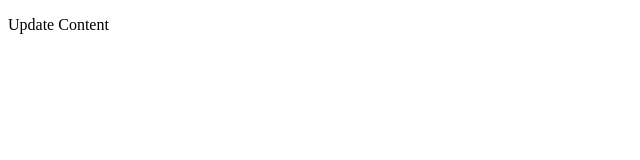
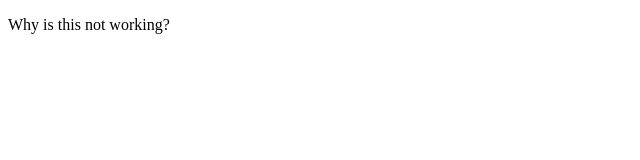
Before and after one commit to foohyfooh/gh-test, a website: page index.html in a window 1280 px wide. Shown: the full height of the page, 0-640 px from the left. Drawn offline with Linux system fonts and the light colour scheme.

Commit message:
Update deploy_key.enc

```diff
--- a/index.html
+++ b/index.html
@@ -5,6 +5,6 @@
     <title>Github Pages Test</title>
 </head>
 <body>
-    <p>Update Content</p>
+    <p>Why is this not working?</p>
 </body>
 </html>
```
Also changed, not shown: 1 other file.
